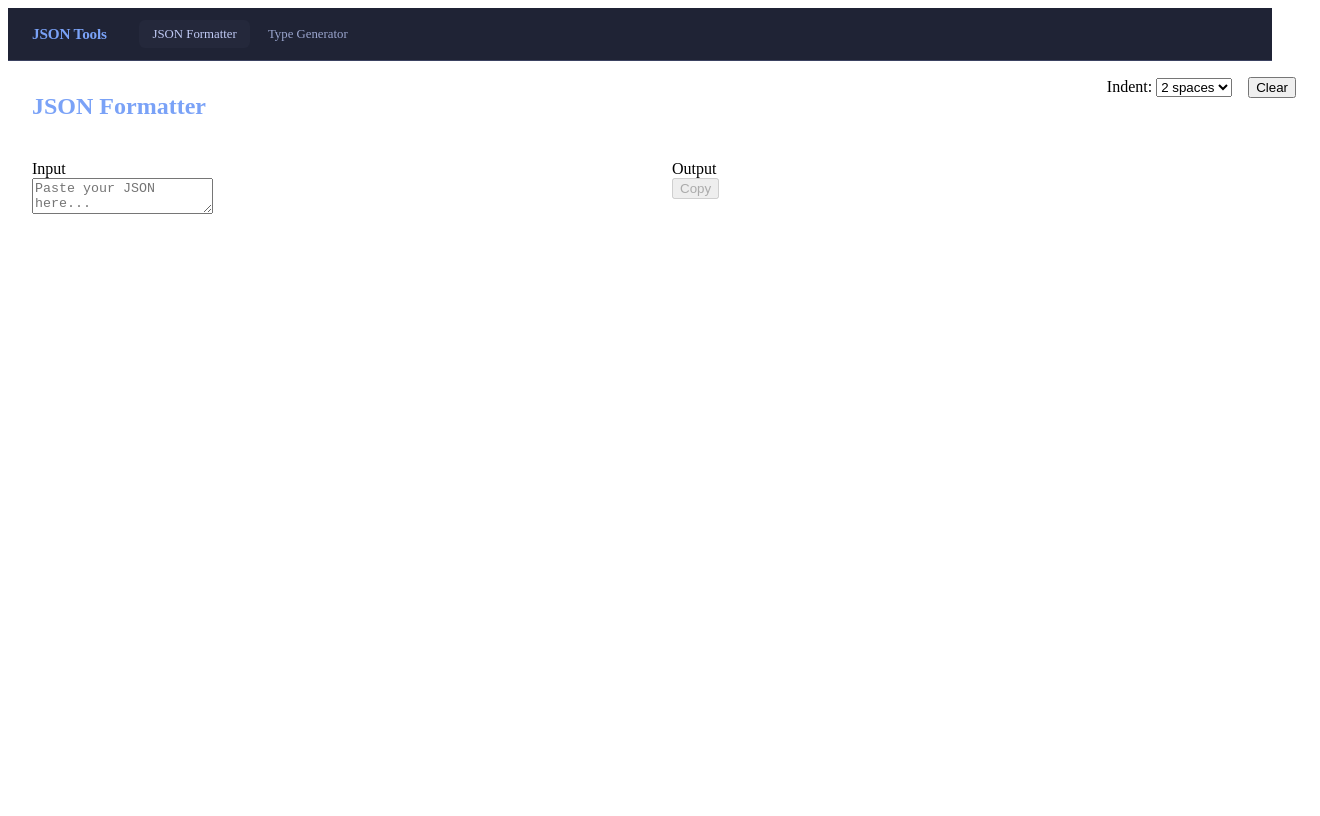
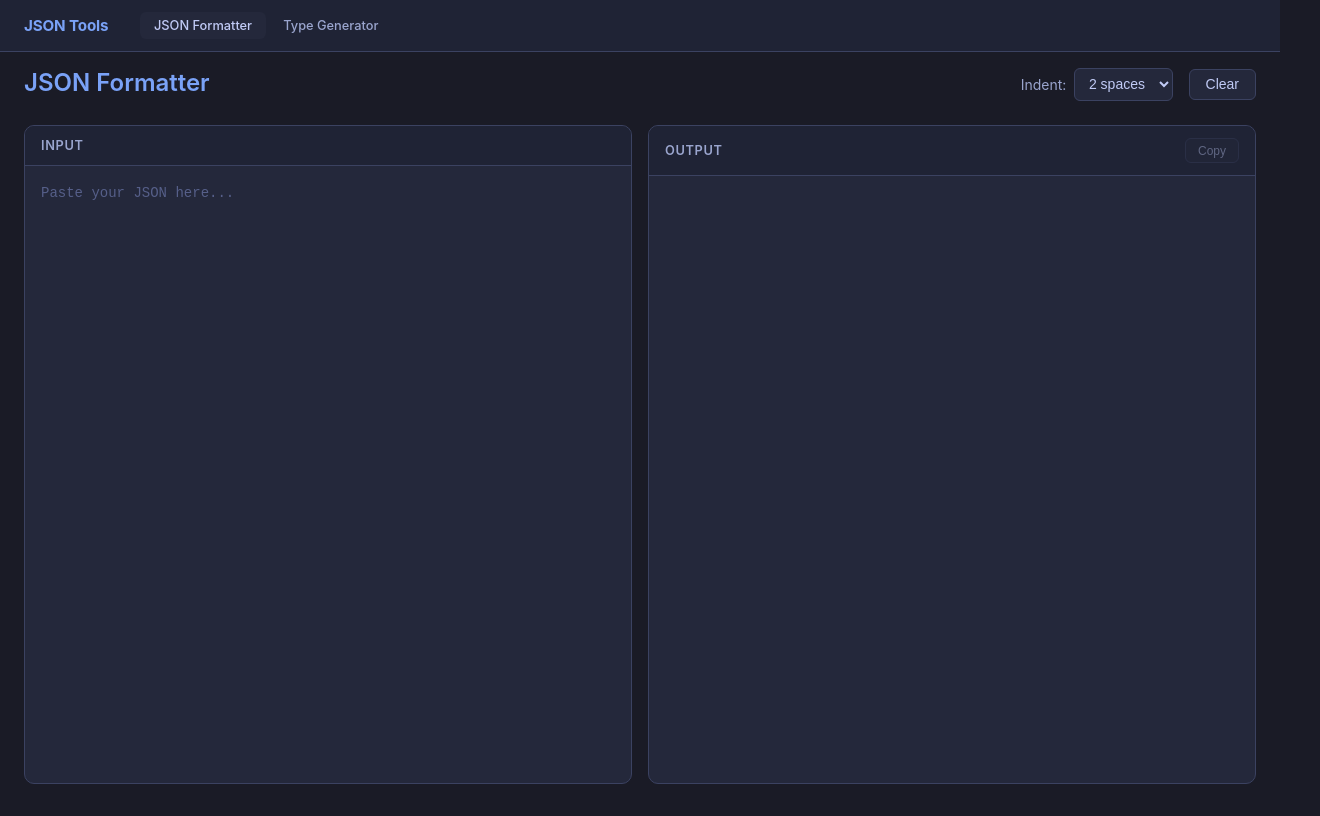
Before and after one commit to ardi17sh/json-tools, a SvelteKit app: page / in a window 1280 px wide. Shown: the whole page, 1320 px wide, since content can reach past the window. Built offline with nearby package versions, Linux system fonts and the light colour scheme.

Commit message:
fix: remove Svelte :global() wrappers from standalone global.css

```diff
--- a/src/styles/global.css
+++ b/src/styles/global.css
@@ -33,13 +33,13 @@
 }
 
 /* Base reset */
-:global(*) {
+* {
   margin: 0;
   padding: 0;
   box-sizing: border-box;
 }
 
-:global(body) {
+body {
   font-family: var(--font-sans);
   background: var(--color-bg);
   color: var(--color-text);
@@ -47,7 +47,7 @@
 }
 
 /* Form controls */
-:global(button) {
+button {
   background: var(--color-bg-secondary);
   color: var(--color-text);
   border: 1px solid var(--color-border);
@@ -58,12 +58,12 @@
   transition: background 0.15s, border-color 0.15s;
 }
 
-:global(button:hover) {
+button:hover {
   background: var(--color-border-hover);
   border-color: var(--color-primary);
 }
 
-:global(select) {
+select {
   background: var(--color-bg-secondary);
   color: var(--color-text);
   border: 1px solid var(--color-border);
@@ -73,12 +73,12 @@
   cursor: pointer;
 }
 
-:global(select:focus) {
+select:focus {
   outline: none;
   border-color: var(--color-primary);
 }
 
-:global(label) {
+label {
   font-size: 0.875rem;
   color: var(--color-text-muted);
   display: flex;
@@ -86,7 +86,7 @@
   gap: var(--spacing-sm);
 }
 
-:global(.text-input) {
+.text-input {
   background: var(--color-bg-secondary);
   color: var(--color-text);
   border: 1px solid var(--color-border);
@@ -96,16 +96,16 @@
   width: 6rem;
 }
 
-:global(.text-input:focus) {
+.text-input:focus {
   outline: none;
   border-color: var(--color-primary);
 }
 
-:global(.checkbox-label) {
+.checkbox-label {
   cursor: pointer;
 }
 
-:global(.checkbox-label input[type='checkbox']) {
+.checkbox-label input[type='checkbox'] {
   accent-color: var(--color-primary);
   width: 0.9rem;
   height: 0.9rem;
@@ -113,7 +113,7 @@
 }
 
 /* Panel layout */
-:global(.panel) {
+.panel {
   display: flex;
   flex-direction: column;
   background: var(--color-bg-secondary);
@@ -122,7 +122,7 @@
   overflow: hidden;
 }
 
-:global(.panel-header) {
+.panel-header {
   display: flex;
   justify-content: space-between;
   align-items: center;
@@ -131,7 +131,7 @@
   background: var(--color-bg-tertiary);
 }
 
-:global(.panel-header span) {
+.panel-header span {
   font-size: 0.8rem;
   font-weight: 600;
   text-transform: uppercase;
@@ -139,14 +139,14 @@
   color: var(--color-text-muted);
 }
 
-:global(.panel-actions) {
+.panel-actions {
   display: flex;
   gap: var(--spacing-sm);
   align-items: center;
 }
 
 /* Input/Output areas */
-:global(.input-area) {
+.input-area {
   flex: 1;
   background: transparent;
   color: var(--color-text);
@@ -159,15 +159,15 @@
   min-height: 500px;
 }
 
-:global(.input-area:focus) {
+.input-area:focus {
   outline: none;
 }
 
-:global(.input-area::placeholder) {
+.input-area::placeholder {
   color: var(--color-text-dim);
 }
 
-:global(.output-area) {
+.output-area {
   flex: 1;
   padding: var(--spacing-md);
   font-family: var(--font-mono);
@@ -180,32 +180,32 @@
 }
 
 /* Feedback states */
-:global(.error) {
+.error {
   padding: var(--spacing-md);
   color: var(--color-error);
   font-size: 0.875rem;
   font-family: monospace;
 }
 
-:global(.copy-btn) {
+.copy-btn {
   font-size: 0.75rem;
   padding: 0.3rem 0.75rem;
 }
 
-:global(.copy-btn:disabled) {
+.copy-btn:disabled {
   opacity: 0.4;
   cursor: not-allowed;
 }
 
-:global(.small-btn) {
+.small-btn {
   font-size: 0.7rem;
   padding: 0.25rem 0.6rem;
 }
 
 /* Responsive */
 @media (max-width: 768px) {
-  :global(.input-area),
-  :global(.output-area) {
+  .input-area,
+  .output-area {
     min-height: 250px;
   }
 }
```
